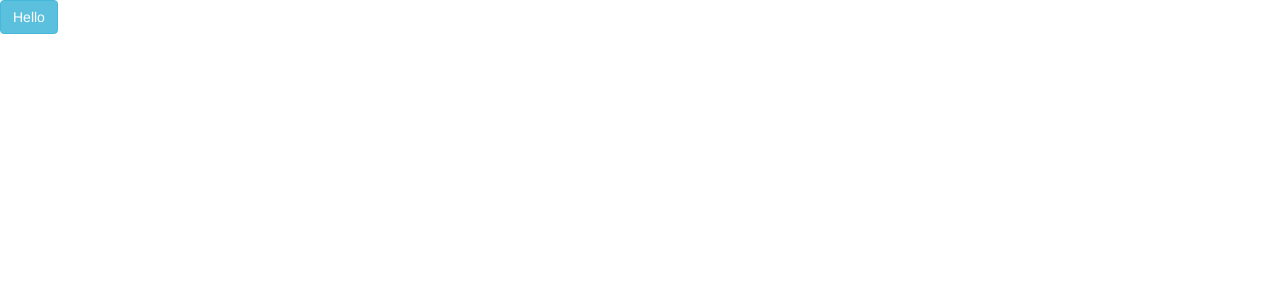
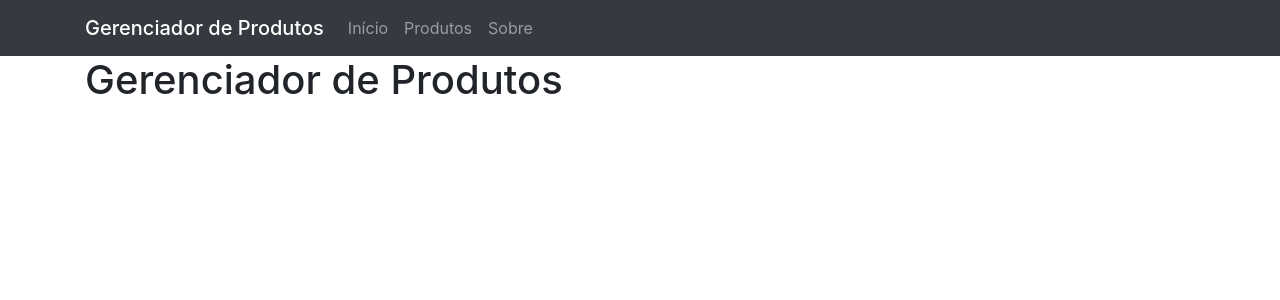
Before and after one commit to henriquecouto/gerenciador-produtos, a React (Create React App) app: page / in a window 1280 px wide. Shown: the top 300 px of the page. Built offline with nearby package versions, Linux system fonts and the light colour scheme.

Commit message:
estrutura básica

```diff
--- a/public/index.html
+++ b/public/index.html
@@ -22,8 +22,7 @@
       work correctly both with client-side routing and a non-root public URL.
       Learn how to configure a non-root public URL by running `npm run build`.
     -->
-    <link rel="stylesheet" href="https://maxcdn.bootstrapcdn.com/bootstrap/3.3.7/css/bootstrap.min.css" integrity="sha384-BVYiiSIFeK1dGmJRAkycuHAHRg32OmUcww7on3RYdg4Va+PmSTsz/K68vbdEjh4u" crossorigin="anonymous">
-    <title>Gerenciador de Produtos</title>
+    <link rel="stylesheet" href="https://maxcdn.bootstrapcdn.com/bootstrap/4.0.0/css/bootstrap.min.css" integrity="sha384-Gn5384xqQ1aoWXA+058RXPxPg6fy4IWvTNh0E263XmFcJlSAwiGgFAW/dAiS6JXm" crossorigin="anonymous">    <title>Gerenciador de Produtos</title>
   </head>
   <body>
     <noscript>You need to enable JavaScript to run this app.</noscript>
--- a/src/App.js
+++ b/src/App.js
@@ -1,10 +1,13 @@
 import React, { Component } from 'react'
+import NavBar from './components/Navbar'
+import Content from './components/Content'
 
 class App extends Component {
   render() {
     return (
       <div className="App">
-        <button className='btn btn-info'>Hello</button>
+        <NavBar />
+        <Content />
       </div>
     )
   }
--- /dev/null
+++ b/src/components/Content.js
@@ -0,0 +1,9 @@
+import React from 'react'
+
+export default () => {
+  return (
+    <div className='container'>
+      <h1>Gerenciador de Produtos</h1>
+    </div>
+  )
+}
--- /dev/null
+++ b/src/components/Navbar.js
@@ -0,0 +1,20 @@
+import React from 'react'
+
+export default () => {
+  return (
+    <nav className='navbar navbar-expand-lg navbar-dark bg-dark'>
+      <div className='container'>
+        <span class="navbar-brand mb-0 h1">
+          Gerenciador de Produtos
+            </span>
+        <div class="collapse navbar-collapse" id="navbarNavAltMarkup">
+          <div className='navbar-nav'>
+            <a className='nav-item nav-link' href='/'>Início</a>
+            <a className='nav-item nav-link' href='/'>Produtos</a>
+            <a className='nav-item nav-link' href='/'>Sobre</a>
+          </div>
+        </div>
+      </div>
+    </nav>
+  )
+}
```
